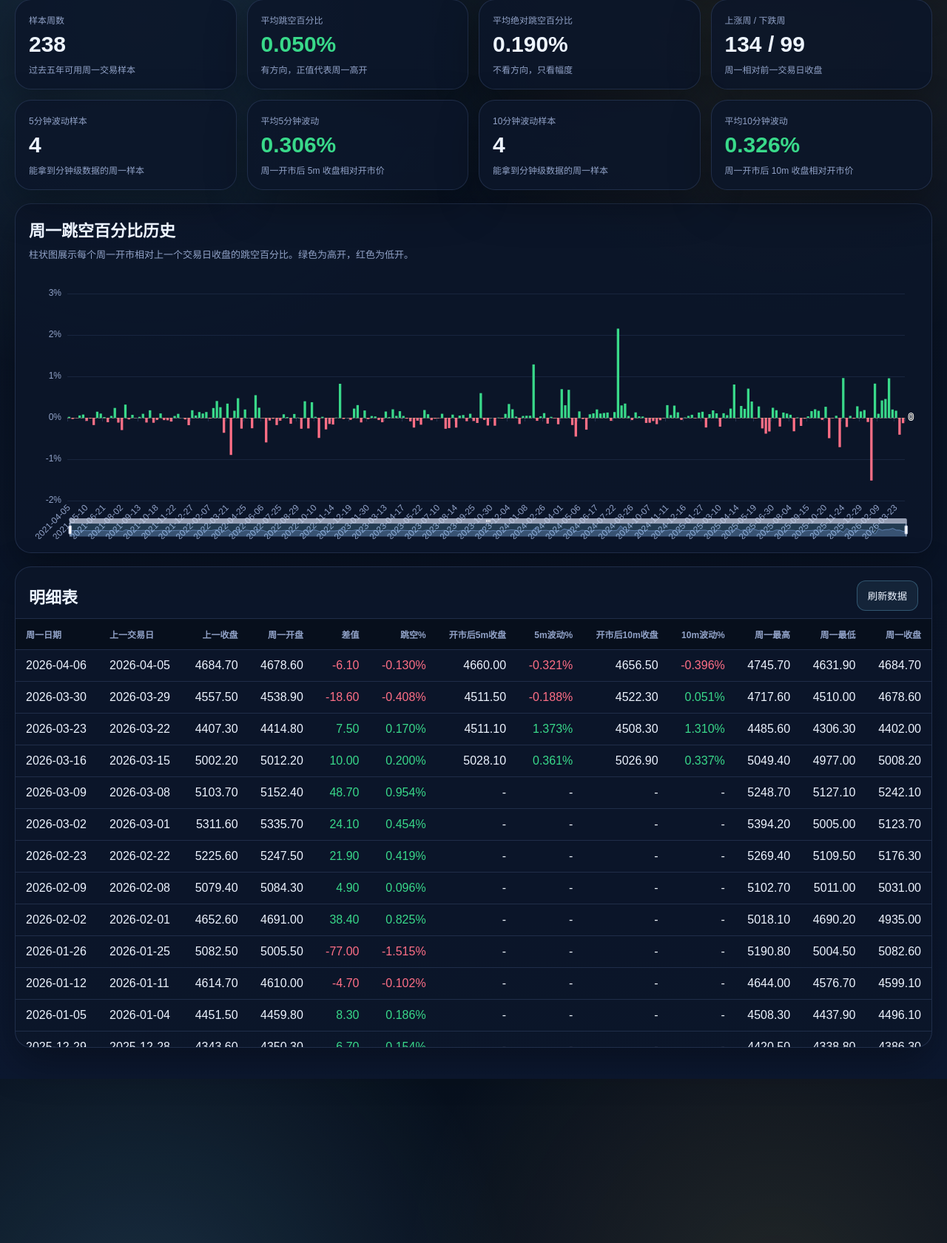
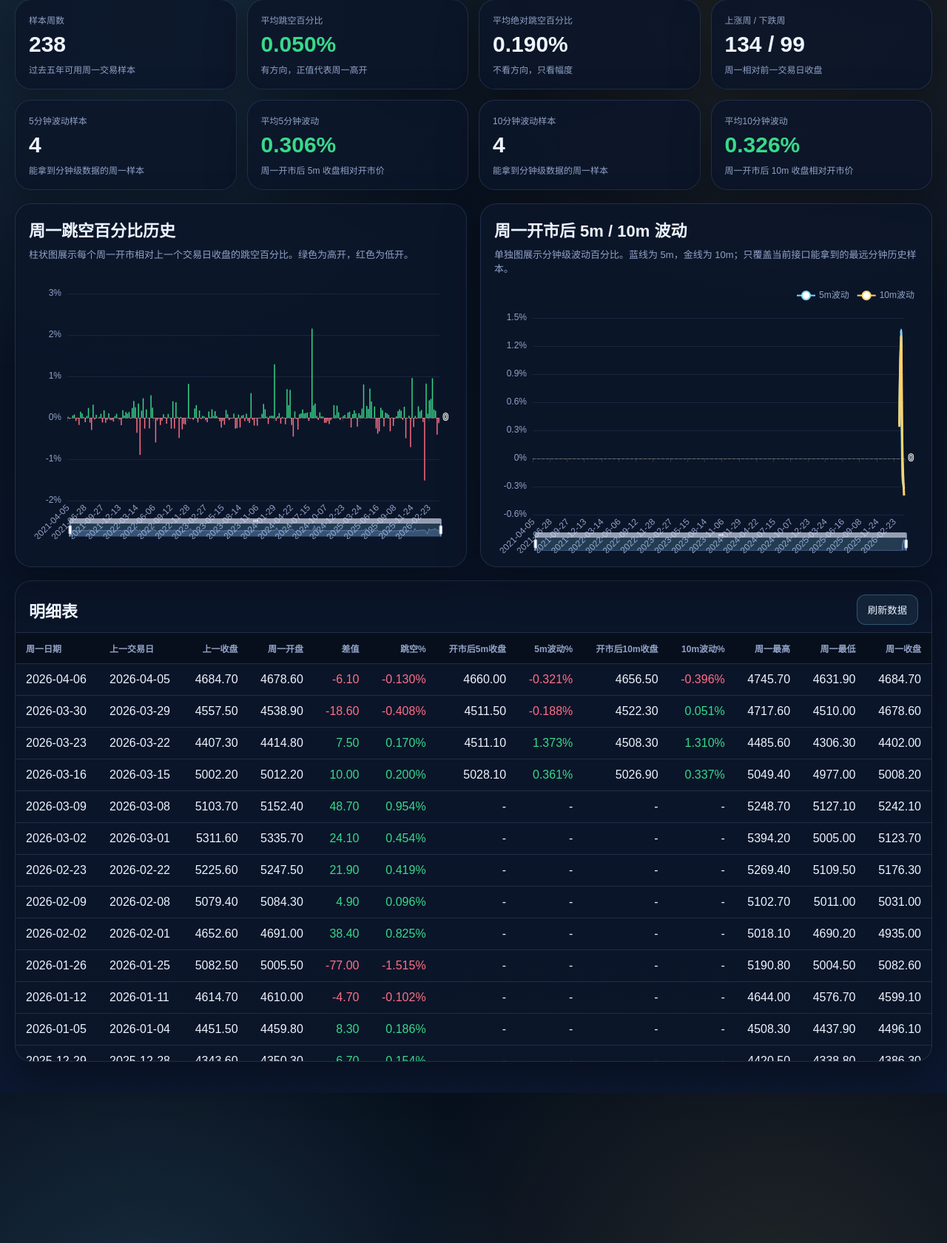
Before and after one commit to WEI-88-WEI/comex-gap-panel, a FastAPI app: page / in a window 1280 px wide. Shown: the part 291-1972 px from the top of the page at 74% size. Run offline with FastAPI, Linux system fonts and the light colour scheme; parts of the project's set-up code (start-up, migrations or seed data) failed here and were passed over.

Commit message:
feat: split intraday 5m and 10m moves into separate chart

```diff
--- a/app/templates/index.html
+++ b/app/templates/index.html
@@ -29,7 +29,7 @@
     .badge { display:inline-flex; padding:6px 12px; border-radius:999px; border:1px solid var(--line); color:var(--cyan); background:rgba(255,255,255,.04); font-size:12px; }
     h1 { margin:14px 0 10px; font-size:40px; }
     .sub { color:var(--muted); line-height:1.8; max-width:900px; }
-    .meta, .card, .table-wrap { background: var(--panel); border:1px solid var(--line); border-radius:22px; box-shadow: var(--shadow); }
+    .meta, .card, .table-wrap, .chart-panel { background: var(--panel); border:1px solid var(--line); border-radius:22px; box-shadow: var(--shadow); }
     .meta { padding:16px 18px; min-width:320px; }
     .meta .k { color:var(--muted); font-size:12px; margin-bottom:6px; }
     .meta .v { font-size:14px; word-break:break-all; }
@@ -41,7 +41,9 @@
     .chart-panel { padding:18px; margin-bottom:18px; }
     .chart-title { font-size:22px; font-weight:800; margin-bottom:8px; }
     .chart-sub { color:var(--muted); font-size:13px; margin-bottom:16px; }
-    #chart { width:100%; height:360px; }
+    .chart-grid { display:grid; grid-template-columns:1fr 1fr; gap:18px; }
+    .chart-box { min-height: 360px; }
+    .chart { width:100%; height:360px; }
     .table-wrap { overflow:hidden; }
     .table-head { display:flex; justify-content:space-between; align-items:center; padding:18px 18px 10px; }
     .table-title { font-size:22px; font-weight:800; }
@@ -56,8 +58,8 @@
     .down { color: var(--red); }
     .table-scroll { max-height: 580px; overflow:auto; }
     code { background: rgba(255,255,255,.06); padding: 2px 6px; border-radius: 6px; }
-    @media (max-width: 1200px) { .hero{flex-direction:column;align-items:stretch;} .cards{grid-template-columns:repeat(2, minmax(0,1fr));} }
-    @media (max-width: 640px) { .wrap{padding:18px 12px 28px;} h1{font-size:30px;} .cards{grid-template-columns:1fr;} #chart{height:300px;} }
+    @media (max-width: 1200px) { .hero{flex-direction:column;align-items:stretch;} .cards{grid-template-columns:repeat(2, minmax(0,1fr));} .chart-grid{grid-template-columns:1fr;} }
+    @media (max-width: 640px) { .wrap{padding:18px 12px 28px;} h1{font-size:30px;} .cards{grid-template-columns:1fr;} .chart{height:300px;} }
   </style>
 </head>
 <body>
@@ -91,10 +93,17 @@
       <div class="card"><div class="label">平均10分钟波动</div><div id="avg-10m" class="value">-</div><div class="note">周一开市后 10m 收盘相对开市价</div></div>
     </section>
 
-    <section class="chart-panel card">
-      <div class="chart-title">周一跳空百分比历史</div>
-      <div class="chart-sub">柱状图展示每个周一开市相对上一个交易日收盘的跳空百分比。绿色为高开，红色为低开。</div>
-      <div id="chart"></div>
+    <section class="chart-grid">
+      <section class="chart-panel chart-box">
+        <div class="chart-title">周一跳空百分比历史</div>
+        <div class="chart-sub">柱状图展示每个周一开市相对上一个交易日收盘的跳空百分比。绿色为高开，红色为低开。</div>
+        <div id="gap-chart" class="chart"></div>
+      </section>
+      <section class="chart-panel chart-box">
+        <div class="chart-title">周一开市后 5m / 10m 波动</div>
+        <div class="chart-sub">单独图展示分钟级波动百分比。蓝线为 5m，金线为 10m；只覆盖当前接口能拿到的最远分钟历史样本。</div>
+        <div id="intraday-chart" class="chart"></div>
+      </section>
     </section>
 
     <section class="table-wrap">
@@ -129,7 +138,8 @@
 
   <script src="https://cdn.jsdelivr.net/npm/echarts@5/dist/echarts.min.js"></script>
   <script>
-    const chart = echarts.init(document.getElementById('chart'));
+    const gapChart = echarts.init(document.getElementById('gap-chart'));
+    const intradayChart = echarts.init(document.getElementById('intraday-chart'));
     function fmt(v, digits=2) { return v === null || v === undefined ? '-' : Number(v).toFixed(digits); }
     function pct(v) { return v === null || v === undefined ? '-' : `${Number(v).toFixed(3)}%`; }
     function cls(v) { return v > 0 ? 'up' : (v < 0 ? 'down' : ''); }
@@ -161,10 +171,10 @@
       setText('avg-10m', pct(data.intraday_summary?.avg_open_10m_move_pct), cls(data.intraday_summary?.avg_open_10m_move_pct || 0));
     }
 
-    function renderChart(items) {
+    function renderGapChart(items) {
       const labels = items.map(x => x.monday_date);
       const values = items.map(x => x.gap_pct);
-      chart.setOption({
+      gapChart.setOption({
         backgroundColor: 'transparent',
         animation: false,
         tooltip: { trigger: 'axis', valueFormatter: v => v == null ? '-' : `${Number(v).toFixed(3)}%` },
@@ -173,6 +183,27 @@
         yAxis: { type: 'value', axisLabel: { color: '#91a2c7', formatter: '{value}%' }, splitLine: { lineStyle: { color: 'rgba(126,156,220,.12)' } } },
         dataZoom: [{ type: 'inside' }, { type: 'slider', height: 18, bottom: 10, borderColor: 'rgba(126,156,220,.15)', backgroundColor: 'rgba(255,255,255,.03)', fillerColor: 'rgba(127,215,255,.16)', textStyle: { color: '#91a2c7' } }],
         series: [{ type: 'bar', data: values.map(v => ({ value: v, itemStyle: { color: v >= 0 ? '#39d98a' : '#ff6f86' } })), barMaxWidth: 12, markLine: { silent: true, symbol: 'none', lineStyle: { color: 'rgba(255,211,106,.30)', type: 'dashed' }, data: [{ yAxis: 0 }] } }],
+      }, true);
+    }
+
+    function renderIntradayChart(items) {
+      const filtered = items.filter(x => x.open_5m_move_pct !== null || x.open_10m_move_pct !== null);
+      const labels = filtered.map(x => x.monday_date);
+      const line5 = filtered.map(x => x.open_5m_move_pct ?? null);
+      const line10 = filtered.map(x => x.open_10m_move_pct ?? null);
+      intradayChart.setOption({
+        backgroundColor: 'transparent',
+        animation: false,
+        tooltip: { trigger: 'axis', valueFormatter: v => v == null ? '-' : `${Number(v).toFixed(3)}%` },
+        legend: { data: ['5m波动', '10m波动'], top: 0, right: 0, textStyle: { color: '#91a2c7' } },
+        grid: { left: 52, right: 18, top: 42, bottom: 52 },
+        xAxis: { type: 'category', data: labels, axisLabel: { color: '#91a2c7', rotate: 45 }, axisLine: { lineStyle: { color: 'rgba(126,156,220,.22)' } } },
+        yAxis: { type: 'value', axisLabel: { color: '#91a2c7', formatter: '{value}%' }, splitLine: { lineStyle: { color: 'rgba(126,156,220,.12)' } } },
+        dataZoom: [{ type: 'inside' }, { type: 'slider', height: 18, bottom: 10, borderColor: 'rgba(126,156,220,.15)', backgroundColor: 'rgba(255,255,255,.03)', fillerColor: 'rgba(127,215,255,.16)', textStyle: { color: '#91a2c7' } }],
+        series: [
+          { name: '5m波动', type: 'line', smooth: true, showSymbol: true, symbolSize: 8, lineStyle: { width: 3, color: '#7fd7ff' }, itemStyle: { color: '#7fd7ff' }, data: line5, markLine: { silent: true, symbol: 'none', lineStyle: { color: 'rgba(255,211,106,.30)', type: 'dashed' }, data: [{ yAxis: 0 }] } },
+          { name: '10m波动', type: 'line', smooth: true, showSymbol: true, symbolSize: 8, lineStyle: { width: 3, color: '#ffd36a' }, itemStyle: { color: '#ffd36a' }, data: line10 }
+        ],
       }, true);
     }
 
@@ -204,12 +235,13 @@
         return;
       }
       renderSummary(data);
-      renderChart(data.items || []);
+      renderGapChart(data.items || []);
+      renderIntradayChart(data.items || []);
       renderTable(data.items || []);
     }
 
     document.getElementById('refresh-btn').addEventListener('click', () => load('POST'));
-    window.addEventListener('resize', () => chart.resize());
+    window.addEventListener('resize', () => { gapChart.resize(); intradayChart.resize(); });
     load();
   </script>
 </body>
```
